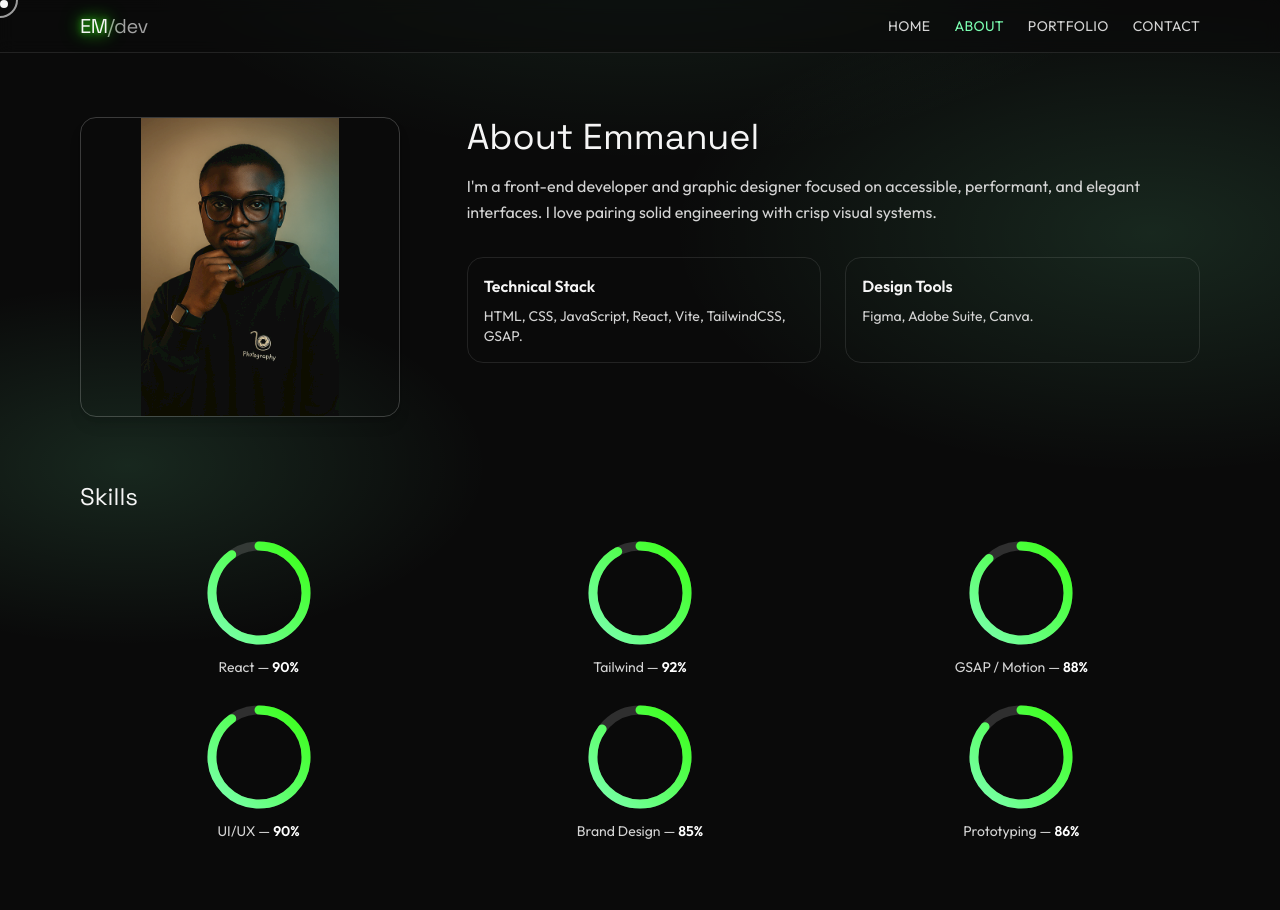
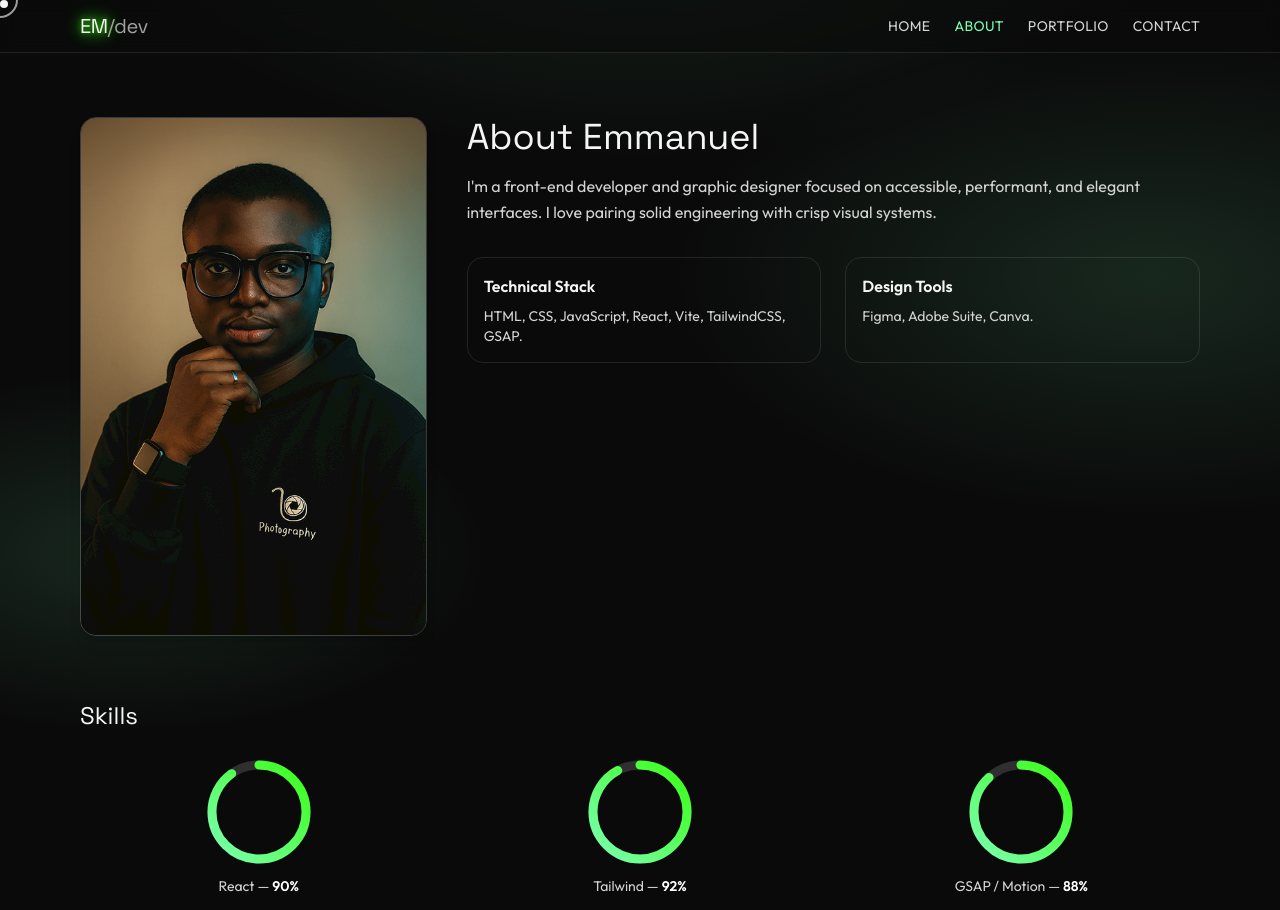
Before and after one commit to Emmymoks/Emmymoks-portfolio, a React (Vite) app: page /about in a window 1280 px wide. Shown: the top 910 px of the page. Built offline with nearby package versions, Linux system fonts and the light colour scheme; the HTML template or start-up script is replaced by a standard one.

Commit message:
Update About.jsx

```diff
--- a/src/pages/About.jsx
+++ b/src/pages/About.jsx
@@ -4,7 +4,6 @@ import { Radial } from "../components/Skills.jsx";
 export default function About() {
   return (
     <div className="max-w-6xl mx-auto px-4 py-16 space-y-16">
-
       {/* About Section */}
       <ParallaxSection>
         <div className="grid gap-10 items-start lg:grid-cols-3">
@@ -13,7 +12,7 @@ export default function About() {
             <img
               src="/hero-art.svg"
               alt="Emmanuel Mokwunye"
-              className="w-full max-w-xs max-h-[300px] object-contain rounded-2xl border border-white/20 shadow-lg"
+              className="w-full max-w-xs sm:max-w-sm h-auto object-contain rounded-2xl border border-white/20 shadow-lg"
             />
           </div>
 
@@ -51,7 +50,8 @@ export default function About() {
           <h2 className="font-display text-2xl mb-6 text-center lg:text-left">
             Skills
           </h2>
-          <div className="grid gap-6 sm:grid-cols-2 md:grid-cols-3">
+          {/* 2 per row on mobile, 3 per row on md+ */}
+          <div className="grid gap-6 grid-cols-2 md:grid-cols-3">
             <Radial label="React" value={90} />
             <Radial label="Tailwind" value={92} />
             <Radial label="GSAP / Motion" value={88} />
@@ -81,7 +81,6 @@ export default function About() {
           </div>
         </div>
       </ParallaxSection>
-
     </div>
   );
 }
```
